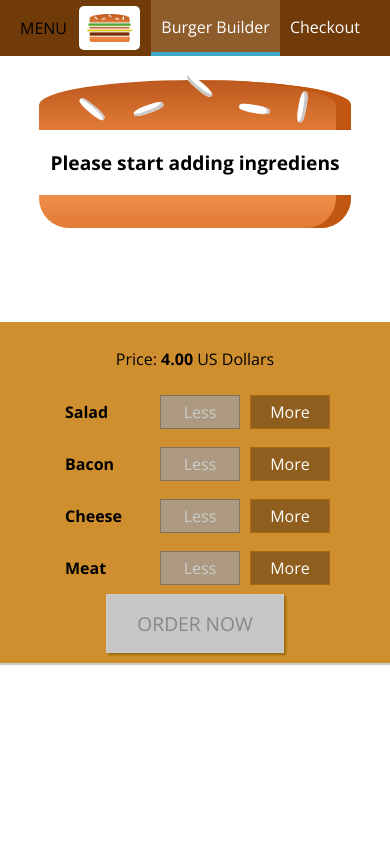
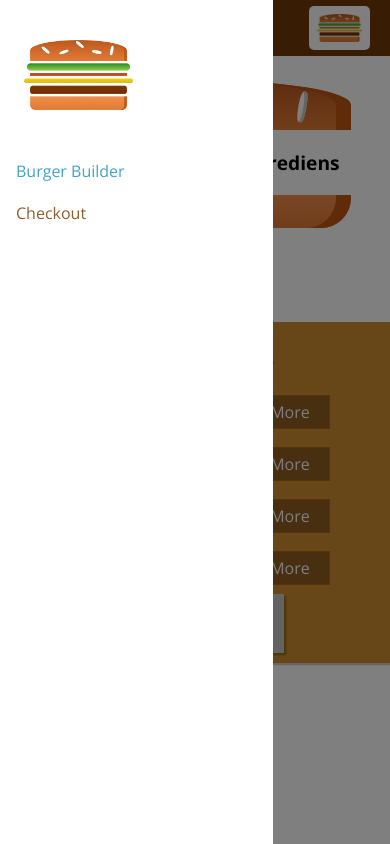
Before and after one commit to Yankowski/burgerApp, a React app: page / in a window 390 px wide. Built offline with nearby package versions, Linux system fonts and the light colour scheme.

Commit message:
add sideDrawer to mobile version

```diff
--- a/src/components/Layout/Layout.js
+++ b/src/components/Layout/Layout.js
@@ -1,16 +1,31 @@
-import React from 'react';
+import React, {Component} from 'react';
 import Auxiliary from '../../hoc/Auxiliary';
 import Toolbar from '../Navigation/Toolbar/Toolbar';
 import classes from './Layout.css';
+import SideDrawer from '../Navigation/SideDrawer/SideDrawer';
 
-const layout = (props) => (
+class Layout extends Component {
+    state ={
+        showSideDrawer:true
+    }
+    sideDrawerClosedHandler = () => {
+        this.setState({showSideDrawer:false})
+    }
+
+    render(){
+        return(
     <Auxiliary >
     <Toolbar/>
+    <SideDrawer open={this.state.showSideDrawer} closed={this.sideDrawerClosedHandler}/>
+    <SideDrawer/>
     <main className={classes.Content}>
-        {props.children}
+        {this.props.children}
     </main>
     </Auxiliary>
+        )
+    }
 
-);
 
-export default layout;
+}
+
+export default Layout;
--- a/src/components/Logo/Logo.css
+++ b/src/components/Logo/Logo.css
@@ -1,7 +1,7 @@
 .Logo {
     background-color: white;
     padding:  8px;
-    height: 80%;
+    height: 100%;
     box-sizing: border-box;
     border-radius: 5px;
 }
--- a/src/components/Navigation/NavigationItems/NavigationItem/NavigationItem.css
+++ b/src/components/Navigation/NavigationItems/NavigationItem/NavigationItem.css
@@ -1,19 +1,41 @@
+.NavigationItem {
+    margin: 10px 0;
+    box-sizing: border-box;
+    display: block;
+    width: 100%;
+
+}
+
+.NavigationItem a{
+    color: #8F5C2C;
+    text-decoration: none;
+    width:  100%;
+    box-sizing: border-box;
+    display: block;
+
+}
+
+.NavigationItem a:hover,
+.NavigationItem a:active,
+.NavigationItem a.active{
+
+    color: #40A4C8;
+}
+
+@media(min-width: 500px){
 .NavigationItem {
     margin: 0;
-    box-sizing: border-box;
     display: flex;
     height: 100%;
+    width: auto;
     align-items: center;
 }
 
 .NavigationItem a{
     color: white;
-    text-decoration: none;
     height: 100%;
     padding: 16px 10px;
     border-bottom: 4px solid transparent;
-    box-sizing: border-box;
-    display: block;
 
 }
 
@@ -24,3 +46,5 @@
     border-bottom: 4px solid #40A4C8;
     color: white;
 }
+
+}
--- a/src/components/Navigation/NavigationItems/NavigationItems.css
+++ b/src/components/Navigation/NavigationItems/NavigationItems.css
@@ -3,6 +3,13 @@
     padding: 0;
     list-style: none;
     display: flex;
+    flex-flow: column;
     align-items: center;
     height: 100%;
 }
+
+@media(min-width: 500px) {
+    .NavigationItems{
+        flex-flow: row;
+    }
+}
--- /dev/null
+++ b/src/components/Navigation/SideDrawer/SideDrawer.css
@@ -0,0 +1,32 @@
+.SideDrawer {
+    position: fixed;
+    width: 280px;
+    max-width: 70%;
+    height: 100%;
+    left: 0;
+    top: 0;
+    z-index: 200;
+    background-color: white;
+    padding: 32px 16px;
+    box-sizing: border-box;
+    transition: transform 0.3s ease-out;
+}
+
+@media (min-width: 500px) {
+    .SideDrawer {
+        display: none;
+    }
+}
+
+.Open {
+    transform: translateX(0);
+}
+
+.Close {
+    transform: translateX(-100%);
+}
+
+.Logo {
+    height: 11%;
+    margin-bottom: 32px;
+}
--- /dev/null
+++ b/src/components/Navigation/SideDrawer/SideDrawer.js
@@ -0,0 +1,28 @@
+import React from 'react'
+import Logo from '../../Logo/Logo';
+import NavigationItems from './../NavigationItems/NavigationItems'
+import classes from './SideDrawer.css';
+import BackDrop from '../../UI/Backdrop/Backdrop';
+import Auxiliary from '../../../hoc/Auxiliary';
+
+const sideDrawer =(props) => {
+        let attachedClasses = [classes.SideDrawer, classes.Close];
+    if (props.open) {
+        attachedClasses = [classes.SideDrawer, classes.Open];
+    }
+    return(
+            <Auxiliary>
+             <BackDrop show={props.open} clicked={props.closed}/>
+            <div className={attachedClasses.join(' ')}>
+                <div className={classes.Logo}>
+                    <Logo />
+                </div>
+                <nav>
+                    <NavigationItems />
+                </nav>
+            </div>
+        </Auxiliary>
+    );
+}
+
+export default sideDrawer;
--- a/src/components/Navigation/Toolbar/Toolbar.css
+++ b/src/components/Navigation/Toolbar/Toolbar.css
@@ -16,3 +16,13 @@
     height: 100%;
 
 }
+
+.Logo{
+    height: 80%;
+}
+
+@media (max-width: 499px) {
+    .DesktopOnly{
+        display: none;
+    }
+}
--- a/src/components/Navigation/Toolbar/Toolbar.js
+++ b/src/components/Navigation/Toolbar/Toolbar.js
@@ -7,11 +7,12 @@
     return(
         <header className={classes.Toolbar}>
             <div>MENU</div>
+            <div className={classes.Logo}>
             <Logo/>
-            <NavigationItems>
-
-            </NavigationItems>
-
+            </div >
+            <nav className={classes.DesktopOnly}>
+             <NavigationItems/>
+            </nav>
         </header>
     );
 }
```
